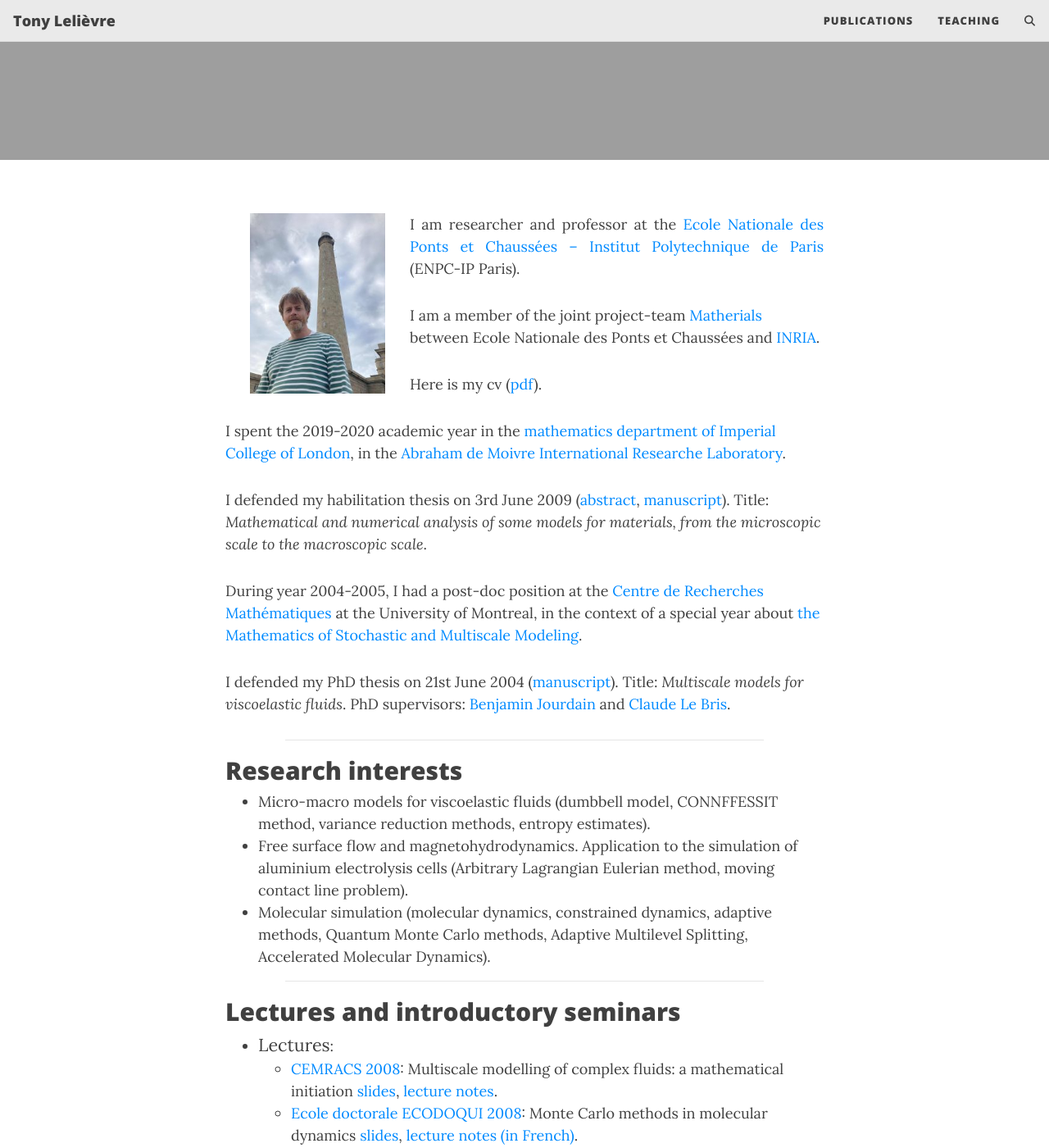
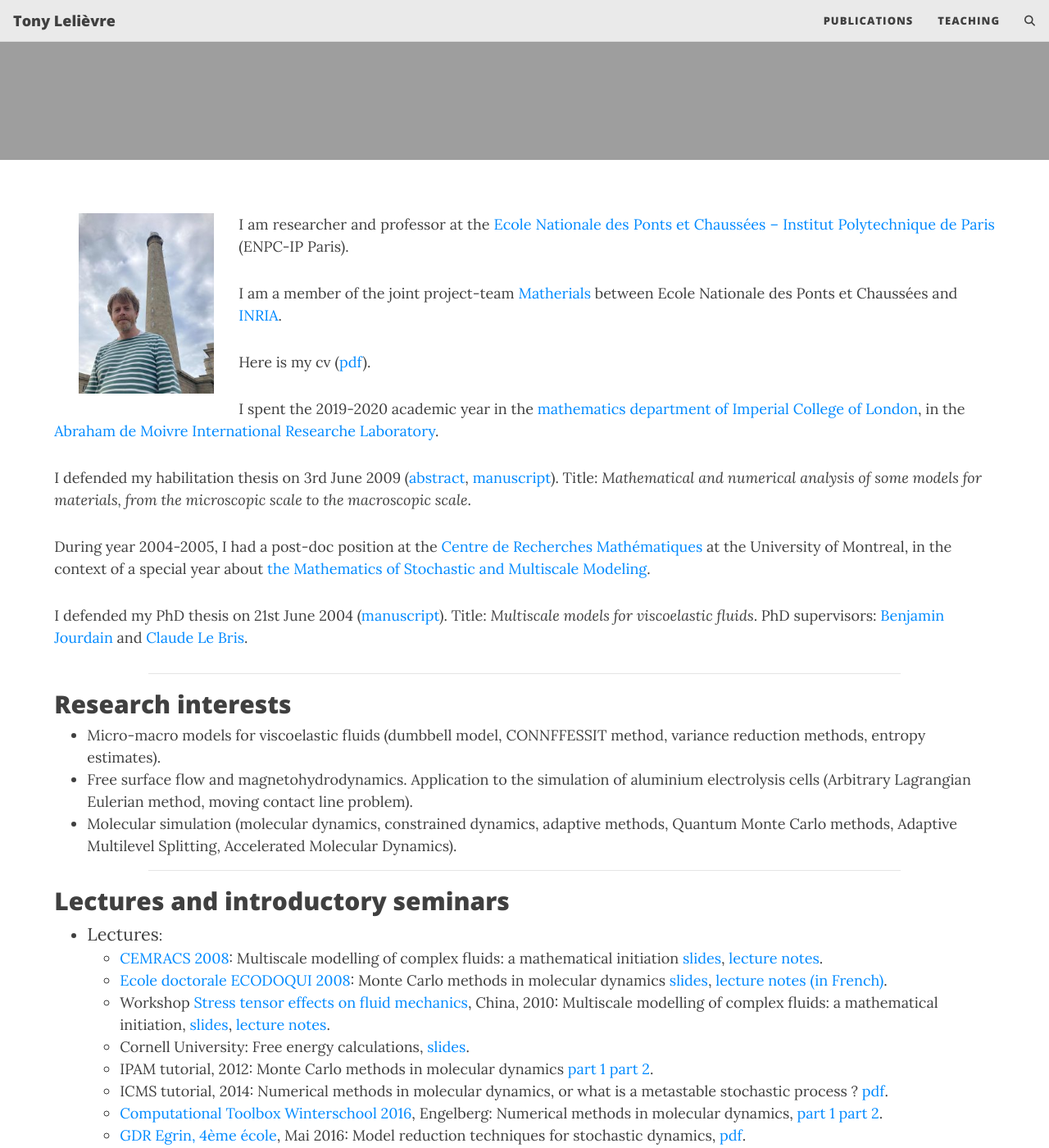
Before and after one commit to Tony-Lelievre/Tony-Lelievre.github.io, a Jekyll site: the page built from index.html, in a window 1280 px wide and 1400 px high, scrolled down 292 px. Shown: the whole window at 82% size. Built offline with Jekyll 4.4.1, drawn with Linux system fonts in a browser that asks for light colours; the list of posts is cut into pages by our own code; comment, search, counter and statistics services are not loaded.

Commit message:
Widen page content responsively

```diff
--- a/_config.yml
+++ b/_config.yml
@@ -156,8 +156,8 @@ footer-hover-col: "#0085A1"
 #mobile-theme-col: "#0085A1"
 
 # For any extra visual customization, you can include additional CSS files in every page on your site. List any custom CSS files here
-#site-css:
-#  - "/assets/css/custom-styles.css"
+site-css:
+  - "/assets/css/custom-styles.css"
 
 # If you have common JavaScript files that should be included in every page, list them here
 #site-js:
--- /dev/null
+++ b/assets/css/custom-styles.css
@@ -0,0 +1,19 @@
+/* Give long academic content more room on desktop displays. */
+@media (min-width: 992px) {
+  main.container-md {
+    max-width: 92%;
+  }
+
+  main.container-md > .row > [class*="col-"] {
+    flex: 0 0 100%;
+    max-width: 100%;
+    margin-left: 0;
+  }
+}
+
+/* Keep line lengths comfortable on very wide screens. */
+@media (min-width: 1740px) {
+  main.container-md {
+    max-width: 1600px;
+  }
+}
```
